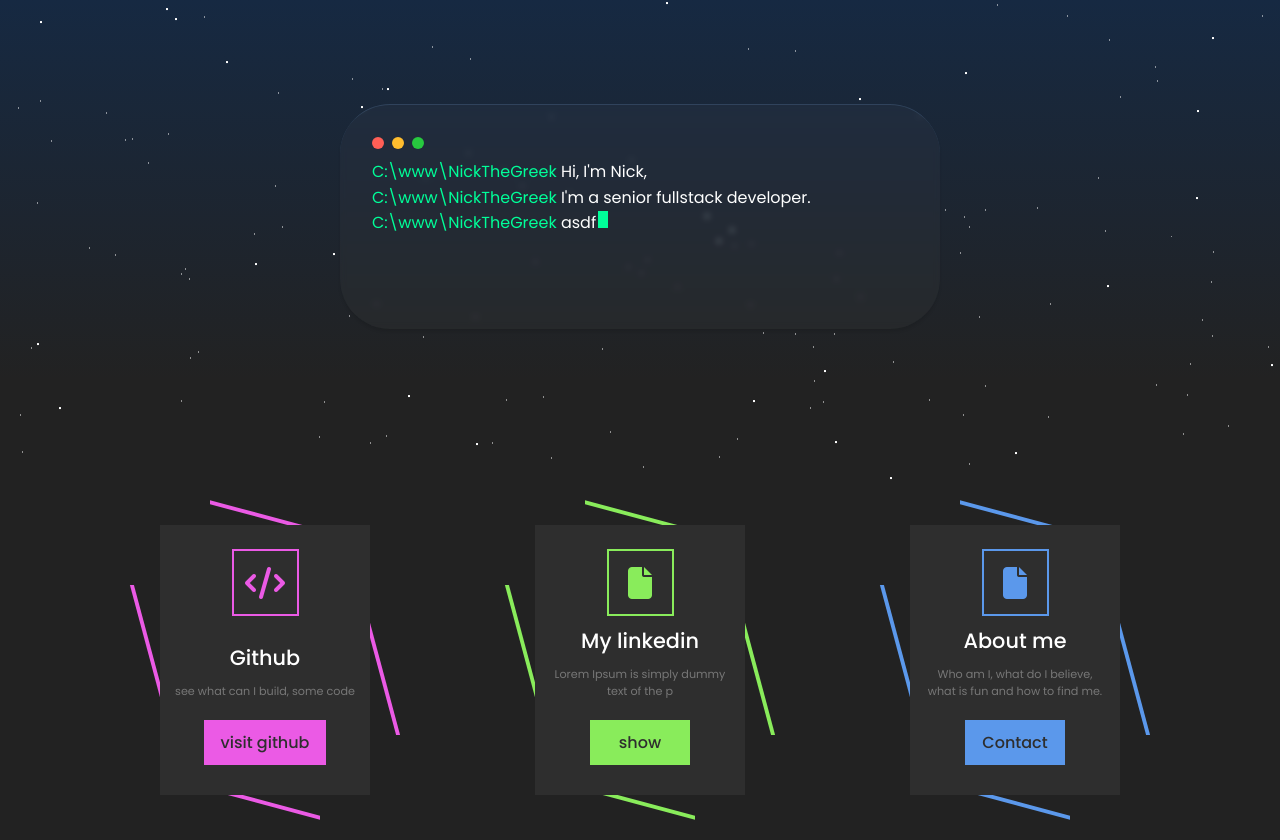
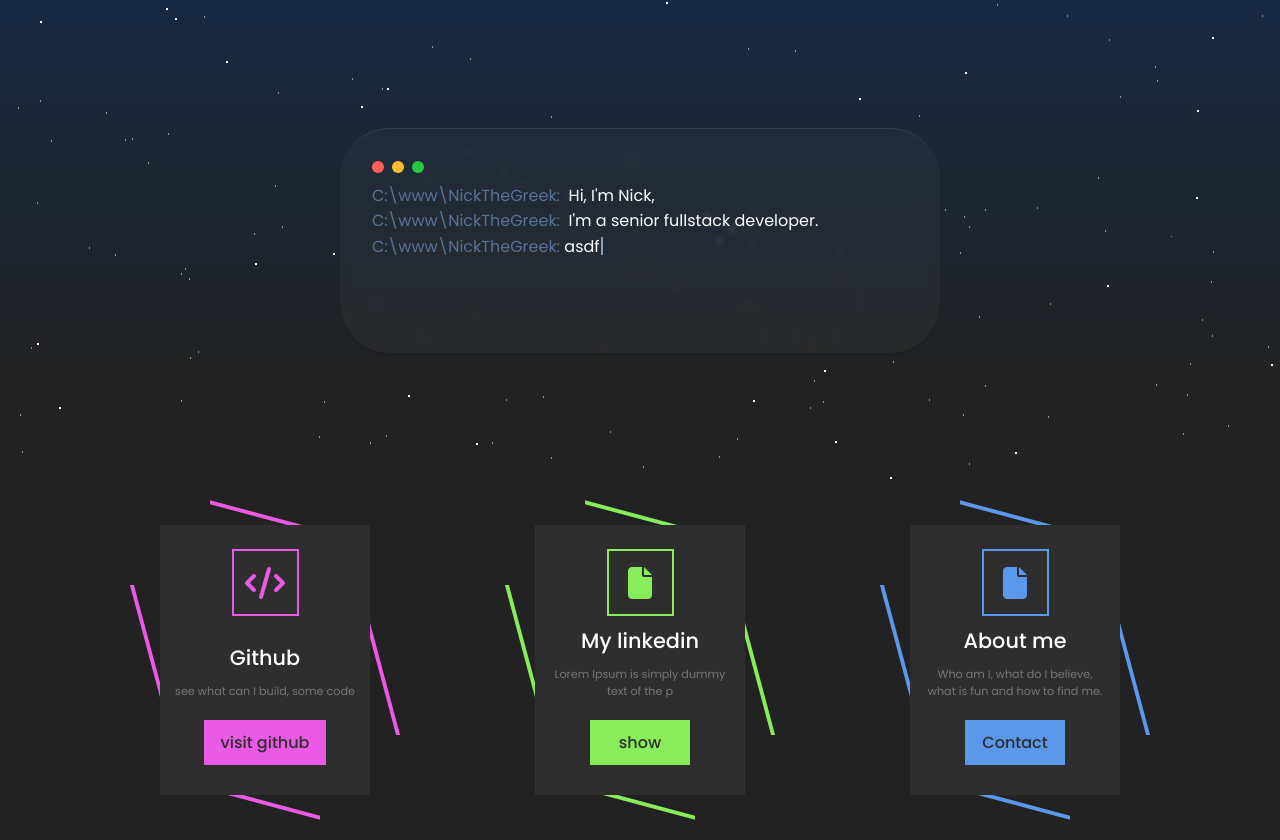
Before and after one commit to NickParonis/Typescript-React-UI, a React (Vite) app: page / in a window 1280 px wide. Built offline with nearby package versions, Linux system fonts and the light colour scheme.

Commit message:
improve css, fix build issue

```diff
--- a/src/components/StarsSection.css
+++ b/src/components/StarsSection.css
@@ -10,7 +10,7 @@ background: #162942;
 
 .biosection{
     display: flex;
-    flex-direction: row;
+    flex-direction: column;
     justify-content: space-around;
     height: 100%;
     width: 100%;
@@ -19,26 +19,15 @@ background: #162942;
 }
 
 .bio {
-    margin: 13vh;
-    padding: 4vh;
-    width: 600px;
-    height: 225px;
-    color: white;
-    /* text-align: center;
-    display: flex; */
-    flex-direction: column;
+    display: flex;
+    width: 10;
     justify-content: center;
-    align-items: center;
-    border-radius: 50px;
-    background-color: rgba(255, 255, 255, 0.027);
-    backdrop-filter: blur(3px);
-    border-top: 1px solid rgba(77, 104, 138, 0.4);
-    box-shadow: 0px 3px 3px rgb(0, 0, 0, 0.089);
+}
 
-}
 .title{
     font-size: 50px;
 }
+
 .leftbio, .rightbio {
     display: flex;
     flex-direction: column;
--- a/src/components/terminal.css
+++ b/src/components/terminal.css
@@ -1,10 +1,19 @@
 .terminal {
-    /*background-color: #1e1e1e;
-     color: #d4d4d4;
-    font-family: 'Courier New', Courier, monospace;
-    /* border-radius: 10px; */
-    /* padding: 20px; */
-    width: 100%;
+    margin: 3vh;
+    padding: 4vh;
+    width: 600px;
+    height: 225px;
+    color: white;
+    /* text-align: center;
+    display: flex; */
+    flex-direction: column;
+    justify-content: center;
+    align-items: center;
+    border-radius: 50px;
+    background-color: rgba(255, 255, 255, 0.027);
+    backdrop-filter: blur(3px);
+    border-top: 1px solid rgba(77, 104, 138, 0.4);
+    box-shadow: 0px 3px 3px rgb(0, 0, 0, 0.089);
     /* max-width: 600px; */
     /* box-shadow: 0 0 30px rgba(0, 0, 0, 0.6) */
 }
@@ -41,16 +50,45 @@
 }
 
 .prompt {
-    color: #00ff99;
+    color: #56749b;
 }
 
 .cursor {
     display: inline-block;
     width: 10px;
     height: 1.1em;
-    background-color: #00ff99;
+    background-color: #8aa2c1;
     animation: blink 1s steps(1) infinite;
-    margin-left: 2px;
+    margin-left: 1px;
+    position: relative;
+    width: 2px;
+    top: 3px;
+}
+
+@media (min-width: 767px) {
+
+}
+
+/* Medium devices (tablets, >= 768px) */
+@media (max-width: 768px) {
+    .prompt {
+            display: none;
+        }
+}
+
+/* Large devices (laptops/desktops, >= 1024px) */
+@media (max-width: 1024px) {
+
+}
+
+/* Extra large devices (large desktops, >= 1200px) */
+@media (max-width: 1200px) {
+
+}
+
+/* Ultra large screens (>= 1600px) */
+@media (max-width: 1600px) {
+
 }
 
 @keyframes blink {
--- a/src/components/terminal.tsx
+++ b/src/components/terminal.tsx
@@ -1,5 +1,5 @@
 import React, { useEffect, useState } from 'react';
-import './Terminal.css';
+import './terminal.css';
 
 const Terminal: React.FC = () => {
     const lines: string[] = [
@@ -49,13 +49,18 @@ const Terminal: React.FC = () => {
             <div className="terminal-body">
                 {displayedLines.map((line, idx) => (
                 <div key={idx}>
-                    <span className="prompt">C:\www\NickTheGreek</span> {line}
+                    <span className="prompt">
+                        C:\www\NickTheGreek:
+                    </span>
+                    <span className="terminalResponseLine">
+                        &nbsp; {line}
+                    </span>
                 </div>
                 ))}
                 <div>
-                    <span className="prompt">C:\www\NickTheGreek</span>{' '}
+                    <span className="prompt">C:\www\NickTheGreek:</span>{' '}
                     {lineIndex < lines.length ? currentLine : ''}
-                    <span className="cursor" />
+                    <div className="cursor" />
                 </div>
             </div>
         </div>
```
Lines whose indentation alone changed are shown as unchanged.
